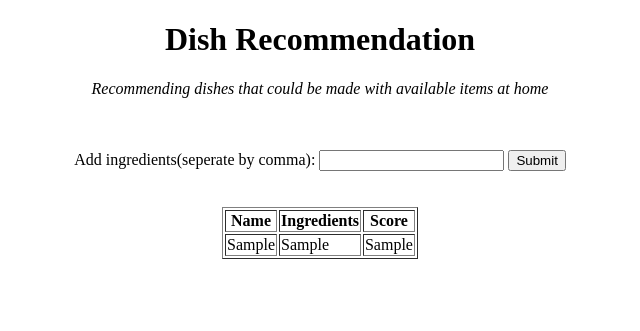
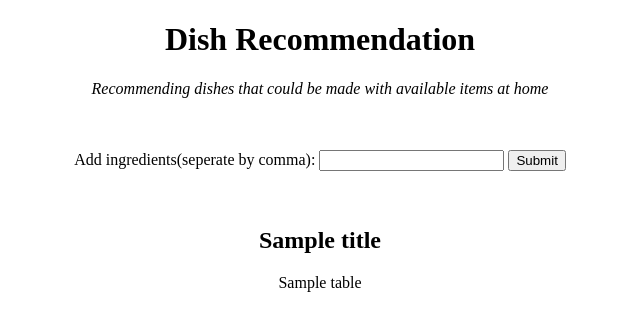
Before and after one commit to shrutimundargi/Cook_with_what_I_got, a Flask app: template templates/dishrec.html in a window 1280 px wide. Shown: the top 331 px of the page, without its empty margins (320-960 px from the left). Run offline with Flask 2, Linux system fonts and the light colour scheme; the template is opened without the code that fills it: most values are stand-ins (such as "Sample title", 1, 10 or a date in 2020); parts of the project's set-up code (start-up, migrations or seed data) failed here and were passed over.

Commit message:
Add files via upload

```diff
--- a/app.py
+++ b/app.py
@@ -1,42 +1,6 @@
 from flask import Flask, render_template, url_for, request, redirect
 import pandas as pd
 import numpy as np
-data = pd.read_csv("indian_food.csv")
-data = data.drop(columns=['flavor_profile','region','state', 'diet'])
-str_cols = list(data.columns)
-str_cols.remove('prep_time')
-str_cols.remove('cook_time')
-for i in str_cols:
-    data[i] = data[i].str.strip()
-    data[i] = data[i].str.lower()
-for i in ['name']:
-    data[i] = data[i].str.replace(" ", "-")
-for i in ['course']:
-    data[i] = data[i].str.replace(" ", "-")
-for i in ['ingredients']:
-    data[i] = data[i].str.replace(" ", "-")
-    data[i] = data[i].str.replace(",-", "_")
-    data[i] = data[i].str.replace("_", ", ")
-data['ingredients'] = list(data['ingredients'])
-def easyA(x):
-  available = []
-  suggested = []
-  #recommendation = np.empty((0, 3))
-  for i in range(0, len(data)):
-    count = 0
-    for j in x:
-        if j in data['ingredients'][i]:
-            count +=1
-            available.append(j)
-        if count >= 3:
-            series = pd.DataFrame({'recipe': [data['name'][i]], 'ingredients': data['ingredients'][i], 'score': "{:.2f}".format((len(available))/(len(data['ingredients'][i]))*100)})
-            recommendation = [data['name'][i],data['ingredients'][i],"{:.2f}".format((len(available))/(len(data['ingredients'][i]))*100)]
-            available.clear()
-    print(recommendation)
-    return recommendation
-
-
-
 
 
 app = Flask(__name__)
@@ -46,11 +10,41 @@ app = Flask(__name__)
 def index():
     if request.method == 'POST':
         ingredients = request.form.get('fname')
-        res = easyA(ingredients)
-        return render_template("dishrec.html", res=res)
+        data = pd.read_csv("indian_food.csv")
+        data = data.drop(columns=['flavor_profile','region','state', 'diet'])
+        str_cols = list(data.columns)
+        str_cols.remove('prep_time')
+        str_cols.remove('cook_time')
+        for i in str_cols:
+            data[i] = data[i].str.strip()
+            data[i] = data[i].str.lower()
+        for i in ['name']:
+          data[i] = data[i].str.replace(" ", "-")
+        for i in ['course']:
+          data[i] = data[i].str.replace(" ", "-")
+        for i in ['ingredients']:
+          data[i] = data[i].str.replace(" ", "-")
+          data[i] = data[i].str.replace(",-", "_")
+          data[i] = data[i].str.replace("_", ", ")
+        data['ingredients'] = list(data['ingredients'])
+        available = []
+        suggested = []
+        recommendation = pd.DataFrame(columns = ['recipe', 'ingredients', 'score'])
+        for i in range(0, len(data)):
+            count = 0
+            for j in ingredients:
+                if j in data['ingredients'][i]:
+                    count +=1
+                    available.append(j)
+            if count >= 3:
+                series = pd.DataFrame({'recipe': [data['name'][i]], 'ingredients': data['ingredients'][i], 'score': "{:.2f}".format((len(available))/(len(data['ingredients'][i]))*100)})
+                recommendation = recommendation.append(series)
+                available.clear()
+
+        return render_template("dishrec.html", tables=[recommendation.to_html(classes='data')],titles = ['Recommendations'])
 
     else:
-        return render_template("dishrec.html")
+        return render_template("dishrec.html",res="")
 
 if __name__ == '__main__':
     app.run(debug = True)
--- a/templates/dishrec.html
+++ b/templates/dishrec.html
@@ -14,20 +14,10 @@
   <input type="text" id="fname" name="fname">
   <input type="submit" value="Submit">
 </form><br><br>
- <table border= "1px">
-  <tr>
-    <th padding= "15px">Name</th>
-    <th padding= "15px">Ingredients</th>
-    <th padding= "15px">Score</th>
-  </tr>
-
-  <tr>
-    <td padding= "15px">{{res[0]}}</td>
-    <td padding= "15px">{{res[1]}}</td>
-    <td padding= "15px">{{res[2]}}</td>
-  </tr>
-
-</table>
+ {% for table in tables %}
+    <h2>{{titles[loop.index]}}</h2>
+    {{ table|safe }}
+  {% endfor %}
 </center>
 
 </body>
```
Also changed, not shown: templates/result.html (+16 -1 lines).
